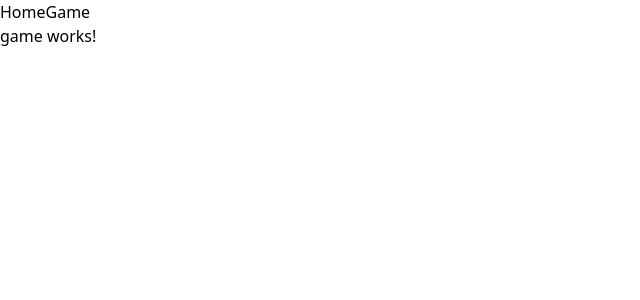
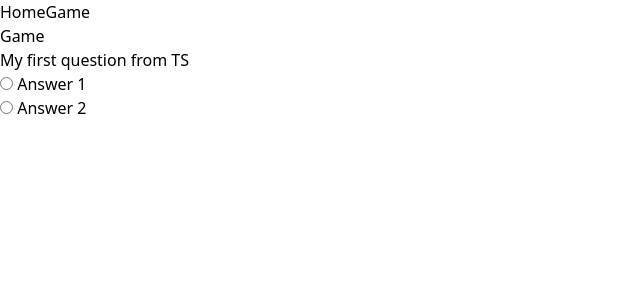
Before and after one commit to Novytska12321/lesson3, an Angular app: page /game in a window 1280 px wide. Shown: the top 300 px of the page, without its empty margins (0-640 px from the left). Built offline with nearby package versions, Linux system fonts and the light colour scheme.

Commit message:
add GameQuestion and GameAnswer

```diff
--- /dev/null
+++ b/src/app/views/game/api/game-answer.ts
@@ -0,0 +1,7 @@
+export class GameAnswer {
+    constructor(
+        public id: number,
+        public text: string,
+        public isCorrect: boolean
+    ) {}
+}
--- /dev/null
+++ b/src/app/views/game/api/game-question.ts
@@ -0,0 +1,9 @@
+import { GameAnswer } from "./game-answer";
+
+export class GameQuestion {
+    constructor(
+        public id: number,
+        public text: string,
+        public answers: GameAnswer[]
+    ) {}
+}
--- a/src/app/views/game/ui/game.component.html
+++ b/src/app/views/game/ui/game.component.html
@@ -1 +1,15 @@
-<p>game works!</p>
+<h2>Game</h2>
+
+<article>
+    <h3>{{ question.text }}</h3>
+    <ul>
+        @for (answer of question.answers; track answer.id) {
+            <li>
+                <label>
+                    <input type="radio" name="answer" [value]="answer.id" />
+                    {{ answer.text }}
+                </label>
+            </li>
+        }
+    </ul>
+</article>
--- a/src/app/views/game/ui/game.component.ts
+++ b/src/app/views/game/ui/game.component.ts
@@ -1,4 +1,6 @@
 import { Component } from '@angular/core';
+import { GameQuestion } from '../api/game-question';
+import { GameAnswer } from '../api/game-answer';
 
 @Component({
   selector: 'app-game',
@@ -6,4 +8,13 @@ import { Component } from '@angular/core';
   templateUrl: './game.component.html',
   styleUrl: './game.component.css',
 })
-export class GameComponent {}
+export class GameComponent {
+  public question = new GameQuestion(
+    1,
+    'My first question from TS',
+    [
+      new GameAnswer(1, 'Answer 1', true),
+      new GameAnswer(2, 'Answer 2', false),
+    ]
+  );
+}
```
